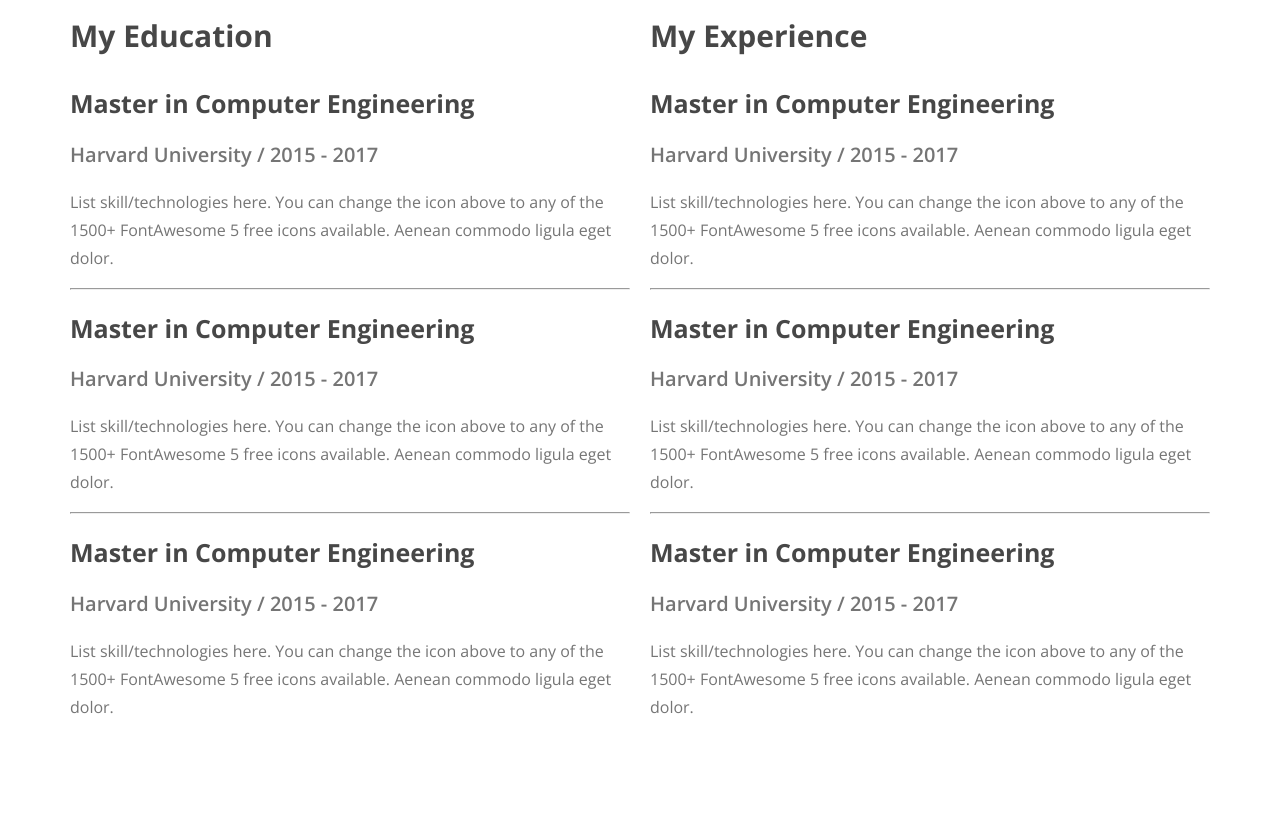
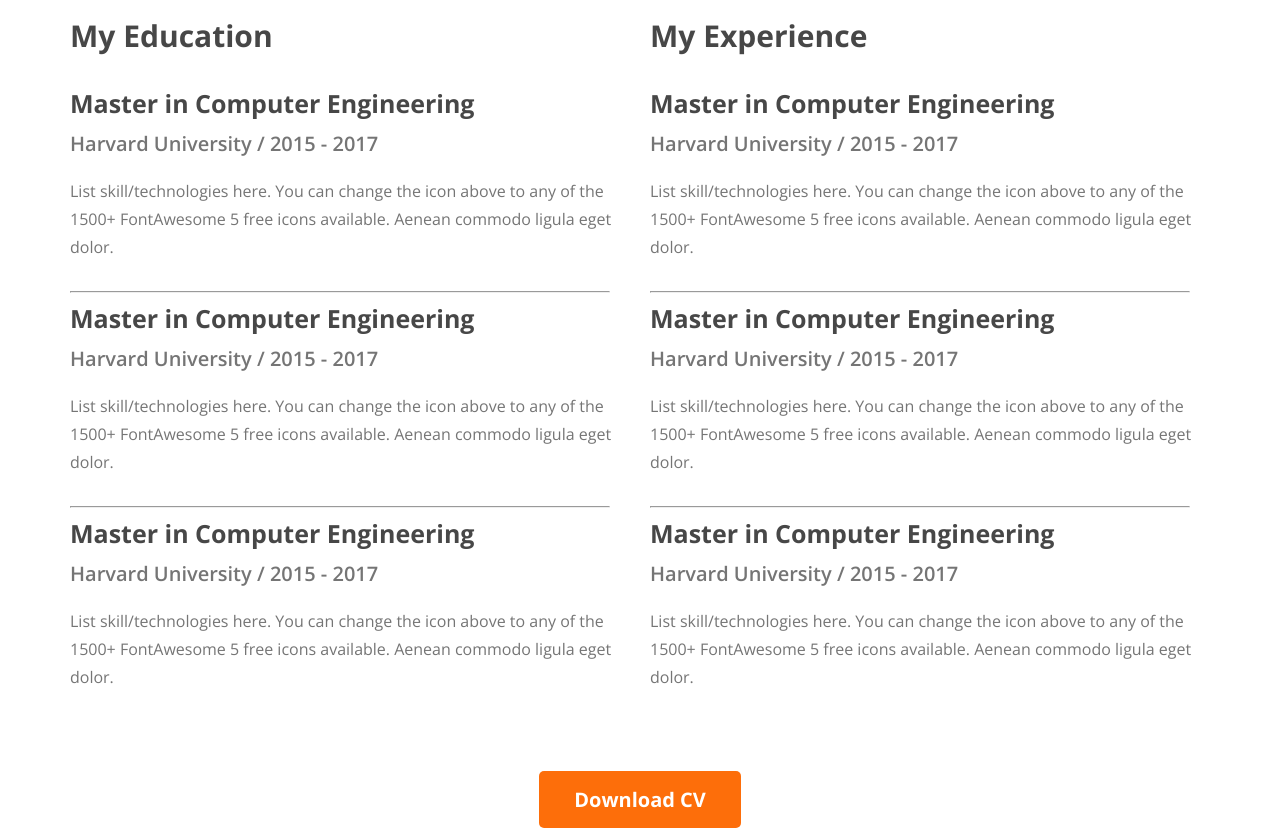
Before and after one commit to Md-Sojib-Hossain-cse/web-developer-portfolio, a plain HTML site: page index.html in a window 1280 px wide. Shown: the part 2560-3396 px from the top of the page. Before the commit the page ends 3305 px from the top, so only its background shows below. Drawn offline with nearby package versions, Linux system fonts and the light colour scheme.

Commit message:
adding resume section

```diff
--- a/index.html
+++ b/index.html
@@ -143,6 +143,9 @@
                     </div>
                 </div>
             </div>
+            <div class="cv-button">
+                <button class="btn-primary">Download CV</button>
+            </div>
         </section>
     </main>
     <footer></footer>
--- a/styles.css
+++ b/styles.css
@@ -211,12 +211,16 @@ main section {
     color: #474747;
     font-size: 25px;
     font-weight: 700;
+    margin-top:0px ;
+    margin-bottom: 10px;
 }
 
 .resume-item-institute {
     color: #757575;
     font-size: 20px;
     font-weight: 600;
+    margin-top: 0;
+    margin-bottom: 20px;
 }
 
 .resume-item-description {
@@ -224,4 +228,14 @@ main section {
     font-size: 16px;
     font-weight: 400;
     line-height: 28px;
+    margin-top: 0;
+    margin-bottom: 30px;
 }
+
+.resume-column hr{
+    margin-right: 20px;
+}
+.cv-button{
+    text-align: center;
+    margin-top: 50px;
+}
```
